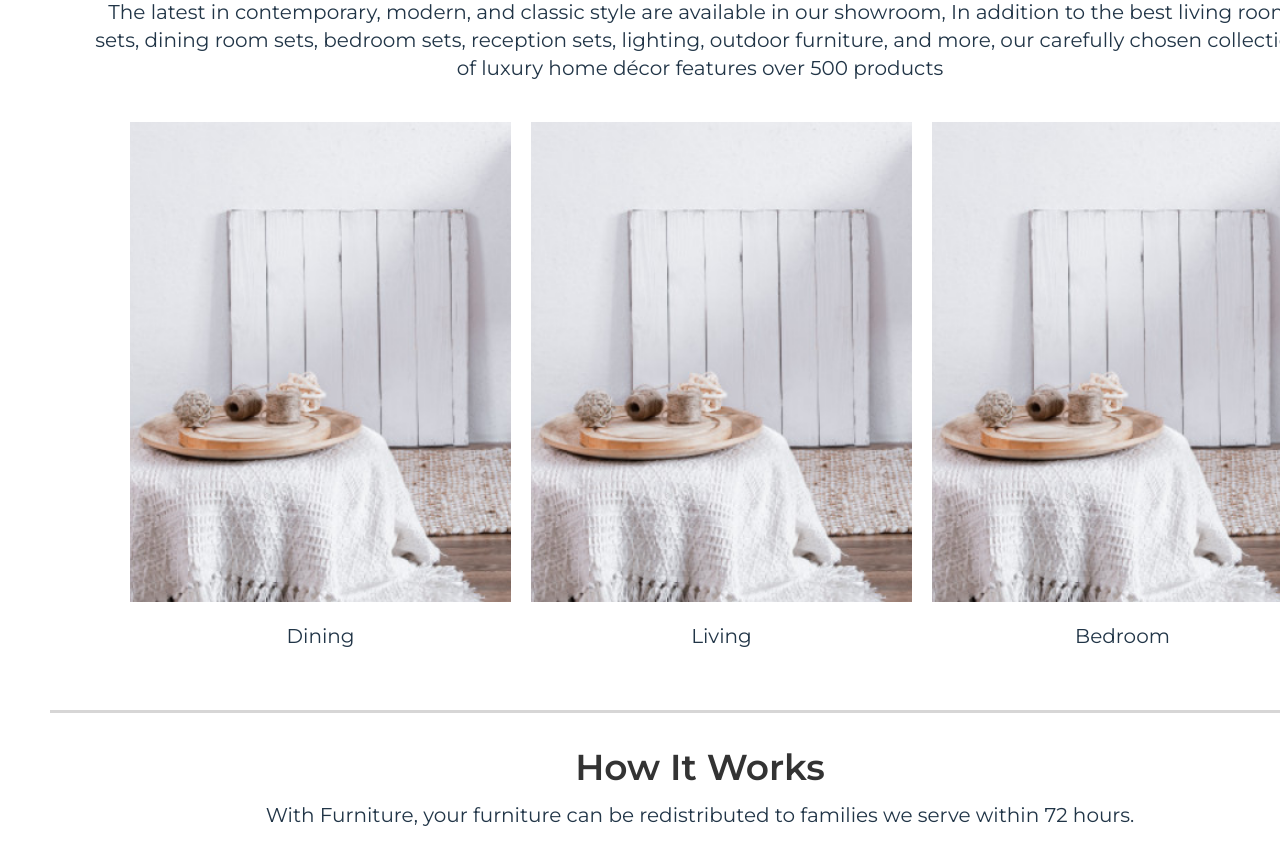
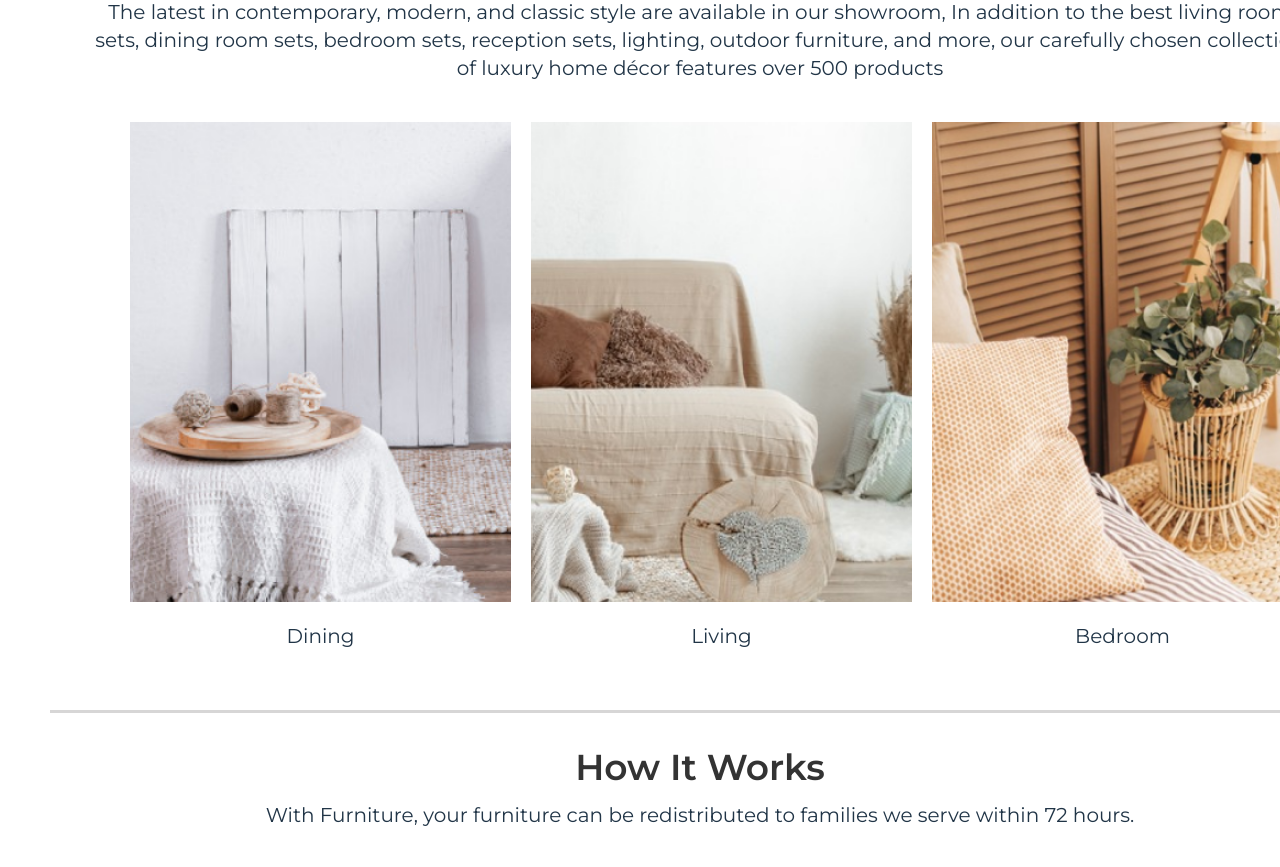
Before and after one commit to guranda26/ecommerce-website, a React (Vite) app: page / in a window 1280 px wide. Shown: the part 2660-3527 px from the top of the page. Built offline with nearby package versions, Linux system fonts and the light colour scheme.

Commit message:
fix: change rooms images

```diff
--- a/src/components/rooms/Rooms.tsx
+++ b/src/components/rooms/Rooms.tsx
@@ -15,17 +15,17 @@ function Rooms(): React.JSX.Element {
       </p>
       <ul className="rooms-lists">
         <li className="rooms-item">
-          <Link className="rooms-link" to="/catalog">
+          <Link className="rooms-link dining" to="/catalog">
             Dining
           </Link>
         </li>
         <li className="rooms-item">
-          <Link className="rooms-link" to="/catalog">
+          <Link className="rooms-link living" to="/catalog">
             Living
           </Link>
         </li>
         <li className="rooms-item">
-          <Link className="rooms-link" to="/catalog">
+          <Link className="rooms-link bedroom" to="/catalog">
             Bedroom
           </Link>
         </li>
--- a/src/components/rooms/rooms.css
+++ b/src/components/rooms/rooms.css
@@ -27,15 +27,15 @@
   margin-bottom: 20px;
 }
 
-.rooms-link:first-child::before {
+.dining::before {
   background-image: url('../../assets/images/dining.png');
 }
 
-.rooms-link:nth-child(2)::before {
+.living::before {
   background-image: url('../../assets/images/living.png');
 }
 
-.rooms-link:nth-child(3)::before {
+.bedroom::before {
   background-image: url('../../assets/images/bedroom.png');
 }
 
```
